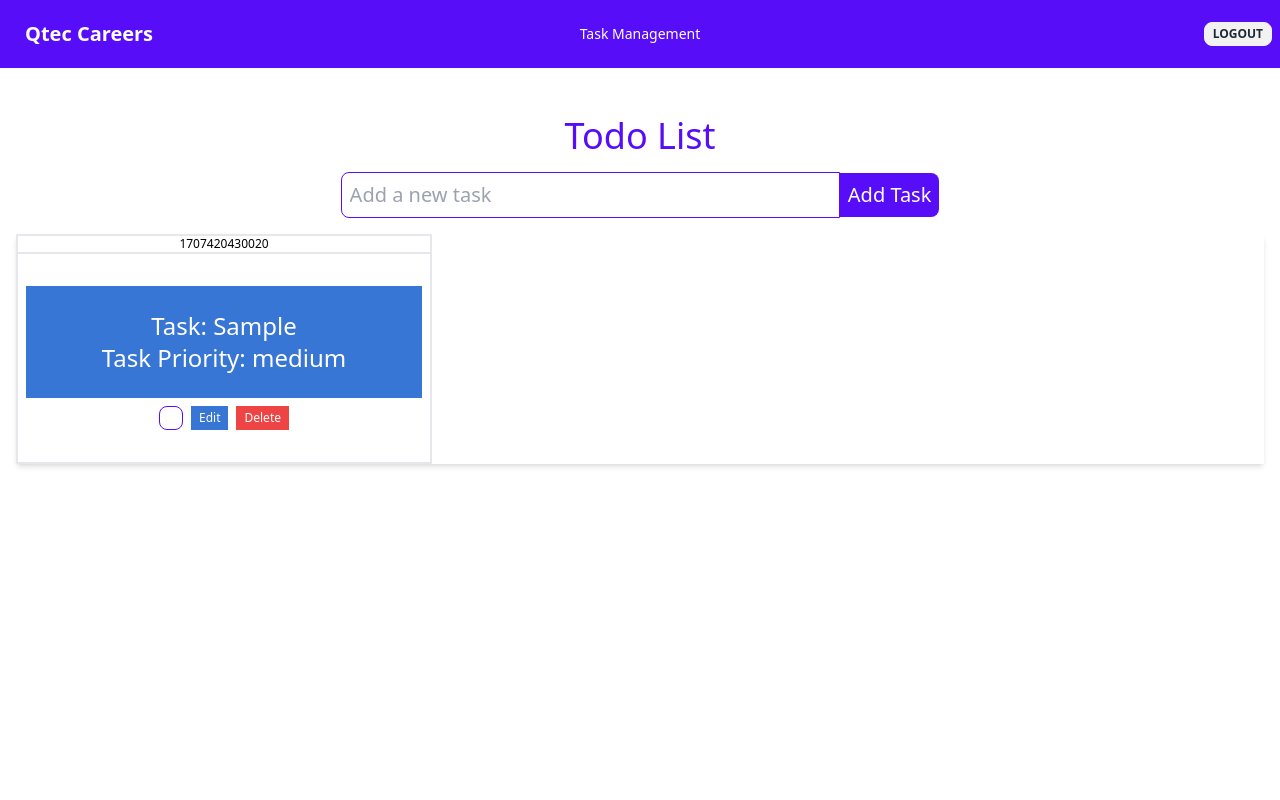
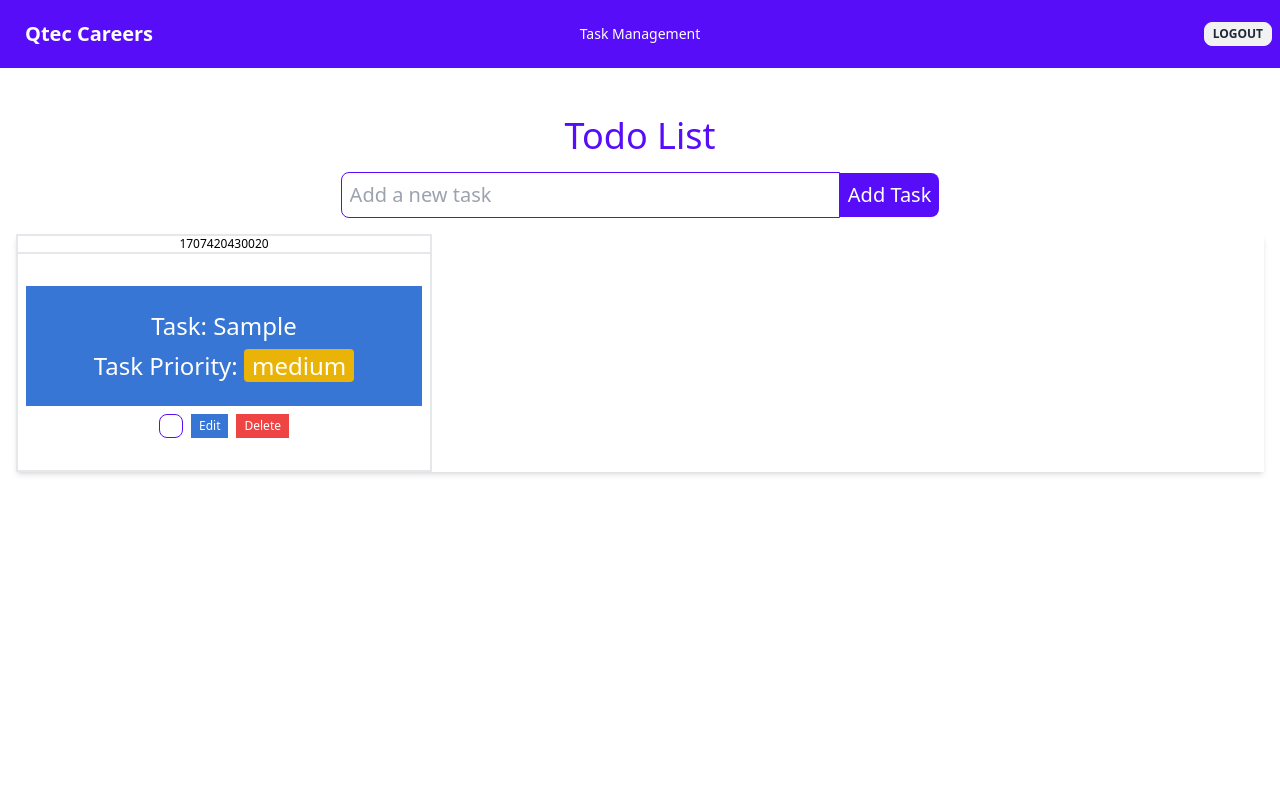
Before and after one commit to shapna-akter/Qtec-Task, a Next.js app: page /todoList in a window 1280 px wide. Both pictures are taken after typing "Sample" into the empty fields and a click on the button "Add Task". Shown: the top 800 px of the page. Built offline with nearby package versions, Linux system fonts and the light colour scheme.

Commit message:
set the priority color

```diff
--- a/src/app/todoList/page.js
+++ b/src/app/todoList/page.js
@@ -1,13 +1,41 @@
 "use client"
 
-import Modal from '@/components/shared/Moda';
 import React, { useState } from 'react';
+
+const priorities = {
+    low: 'bg-blue-500',
+    medium: 'bg-yellow-500',
+    high: 'bg-red-500',
+};
+
 
 const TodoList = () => {
     const [newTask, setNewTask] = useState('');
     const [tasks, setTasks] = useState([]);
     const [editTask, setEditTask] = useState(null);
 
+    const addTask = () => {
+        if (newTask.trim() === '') return;
+
+        const taskToAdd = {
+            id: Date.now(),
+            text: newTask,
+            completed: false,
+            priority: 'medium',
+        };
+        // Update tasks state
+        setTasks((prevTasks) => [...prevTasks, taskToAdd]);
+        setNewTask('');
+
+        // Save tasks to local storage
+        const updatedTasks = [...tasks, taskToAdd];
+        localStorage.setItem('tasks', JSON.stringify(updatedTasks));
+    };
+    const toggleTaskStatus = (taskId) => {
+        setTasks((prevTasks) =>
+            prevTasks.map((task) => (task.id === taskId ? { ...task, completed: !task.completed } : task))
+        );
+    };
     const editTaskHandler = (taskId) => {
         const taskToEdit = tasks.find((task) => task.id === taskId);
         setEditTask(taskToEdit);
@@ -23,26 +51,6 @@ const TodoList = () => {
         );
 
         setEditTask(null);
-    };
-
-    const addTask = () => {
-        if (newTask.trim() === '') return;
-
-        const taskToAdd = {
-            id: Date.now(),
-            text: newTask,
-            completed: false,
-            priority: 'medium',
-        };
-        console.log(taskToAdd);
-
-        setTasks((prevTasks) => [...prevTasks, taskToAdd]);
-        setNewTask('');
-    };
-    const toggleTaskStatus = (taskId) => {
-        setTasks((prevTasks) =>
-            prevTasks.map((task) => (task.id === taskId ? { ...task, completed: !task.completed } : task))
-        );
     };
     const deleteTask = (taskId) => {
         console.log(taskId);
@@ -94,7 +102,10 @@ const TodoList = () => {
                                                 {task.text}
                                             </span></p>
 
-                                            <p>Task Priority: {task?.priority}</p>
+
+                                            <p className='mt-2'>Task Priority: <span className={`${priorities[task.priority]} text-white px-2 rounded`}>
+                                                {task.priority}
+                                            </span></p>
                                         </div>
                                         <div className='flex items-center justify-center gap-2'>
                                             <input
```
